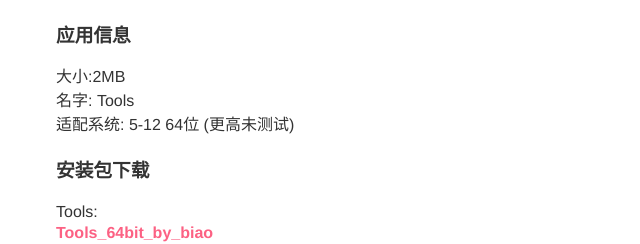
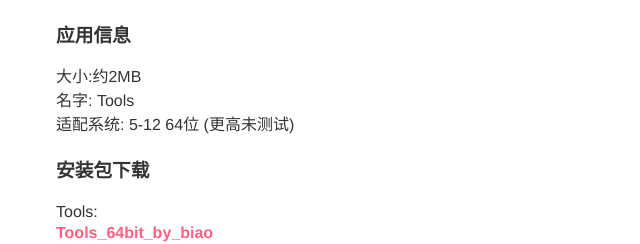
Before and after one commit to 8023BIAO/8023biao.github.io, a plain HTML site: page html/Tools.html in a window 1280 px wide. Shown: the top 244 px of the page, 124-764 px from the left. Drawn offline with Linux system fonts and the light colour scheme.

Commit message:
Update file via AndroLua

```diff
--- a/html/Tools.html
+++ b/html/Tools.html
@@ -118,7 +118,7 @@ footer {
 </style>
 <footer>
 <h3>应用信息</h3><br>
-<p>大小:2MB</p>
+<p>大小:约2MB</p>
 <p>名字: Tools</p>
 <p>适配系统: 5-12 64位 (更高未测试)</p><br>
 <h3>安装包下载</h3><br>
```
